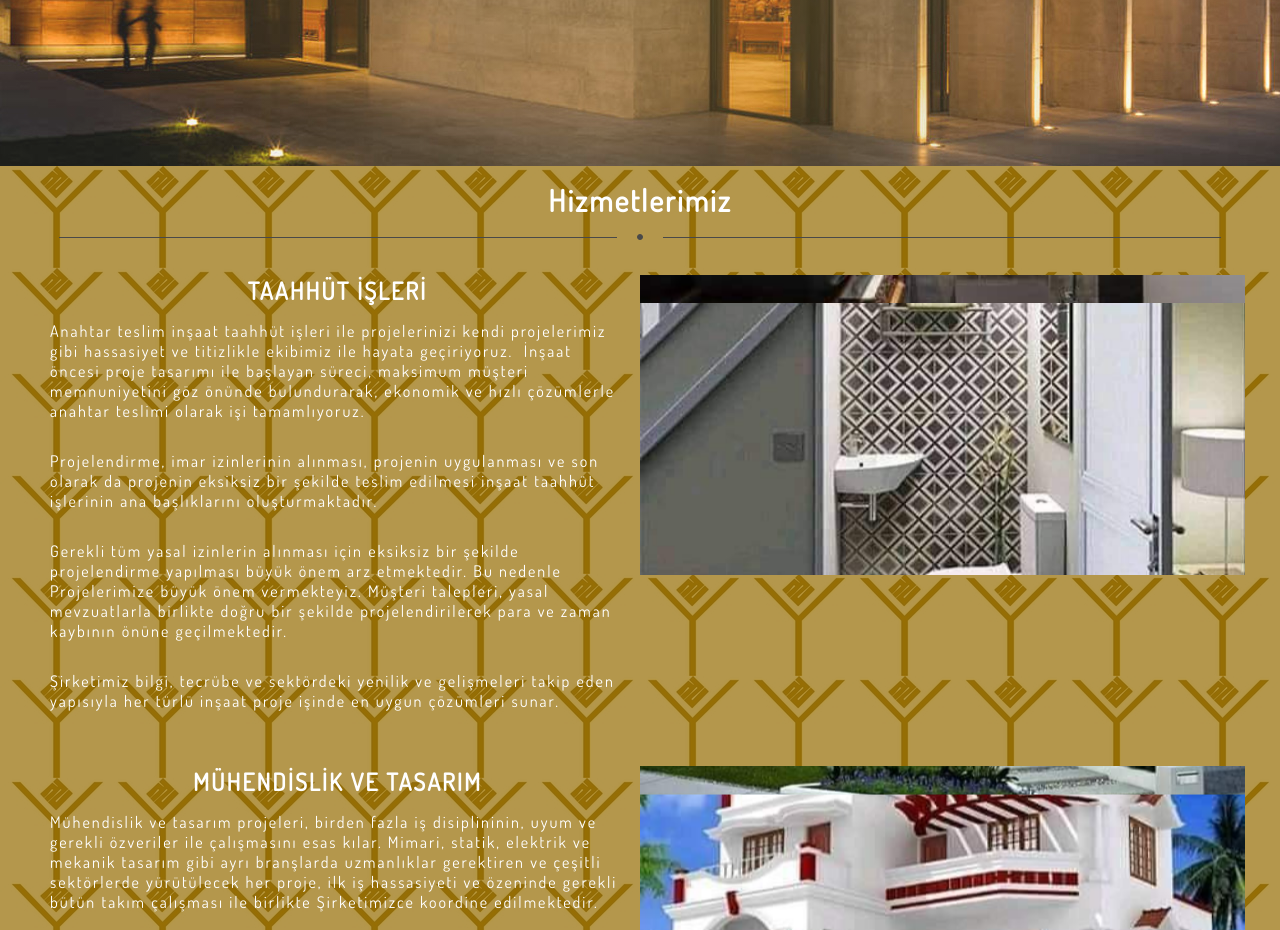
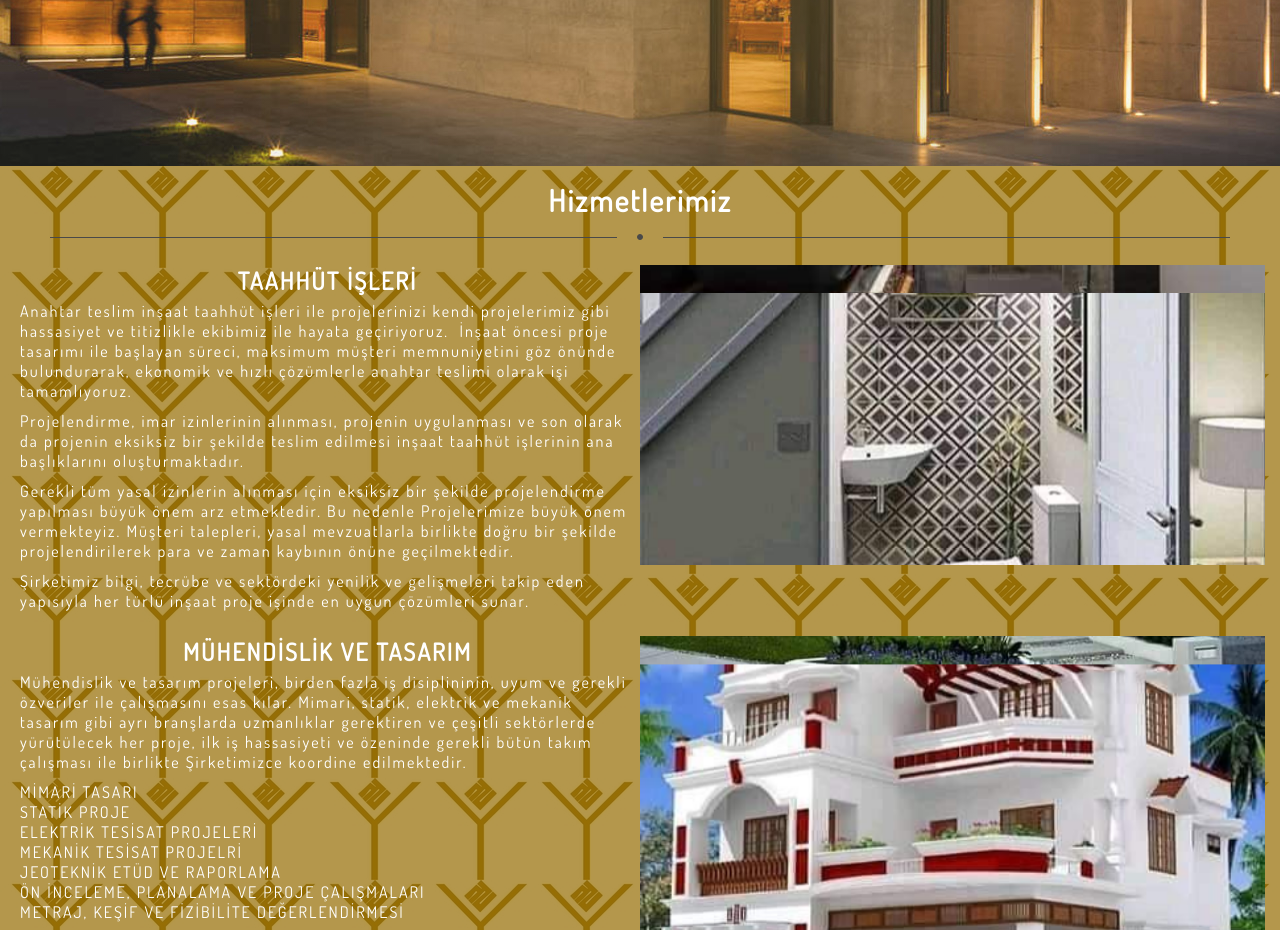
Before and after one commit to Firat35/YO_tanitim_websitesi, a website: page index.html in a window 1280 px wide. Shown: the part 634-1564 px from the top of the page. Drawn offline with Linux system fonts and the light colour scheme.

Commit message:
yazılara padding

```diff
--- a/sass/layout/_header.scss
+++ b/sass/layout/_header.scss
@@ -2,7 +2,7 @@
 header {
     height: 100vh;
     background-image: radial-gradient(circle farthest-side, rgba(161, 134, 57, 0.6),rgba(255, 255, 255, 0.1)), url(../../img/header-photo.jpg);
-    background-attachment: fixed;
+    //background-attachment: fixed;
     background-position: center;
     display: flex;
     align-items: flex-start;
--- a/sass/layout/_hizmetlerimiz.scss
+++ b/sass/layout/_hizmetlerimiz.scss
@@ -3,7 +3,7 @@
     background: url(../../img/logo.jpg) repeat;
     background-attachment: fixed;
     color: white;
-    padding: 0 2rem;
+    padding: 0 1rem;
     h1{
         text-align: center;
         font-size: 3rem;
@@ -14,7 +14,7 @@
         display: grid;
         align-items: start;
         grid-template-columns: repeat(auto-fit, minmax(250px, 1fr));
-        padding: 1.5rem;
+        padding: 0.5rem;
         margin: 1rem 0;
         overflow: hidden;
         // border: solid 1px darkgray;
@@ -24,10 +24,10 @@
             padding-bottom: 0;
         }
         p {
-            padding: 1.5rem;
+            padding: 0.5rem;
         }
         ul {
-            padding: 1.5rem;
+            padding: 0.5rem;
         }
         .pic {
             position: relative;
```
Also changed, not shown: css/style.css.
